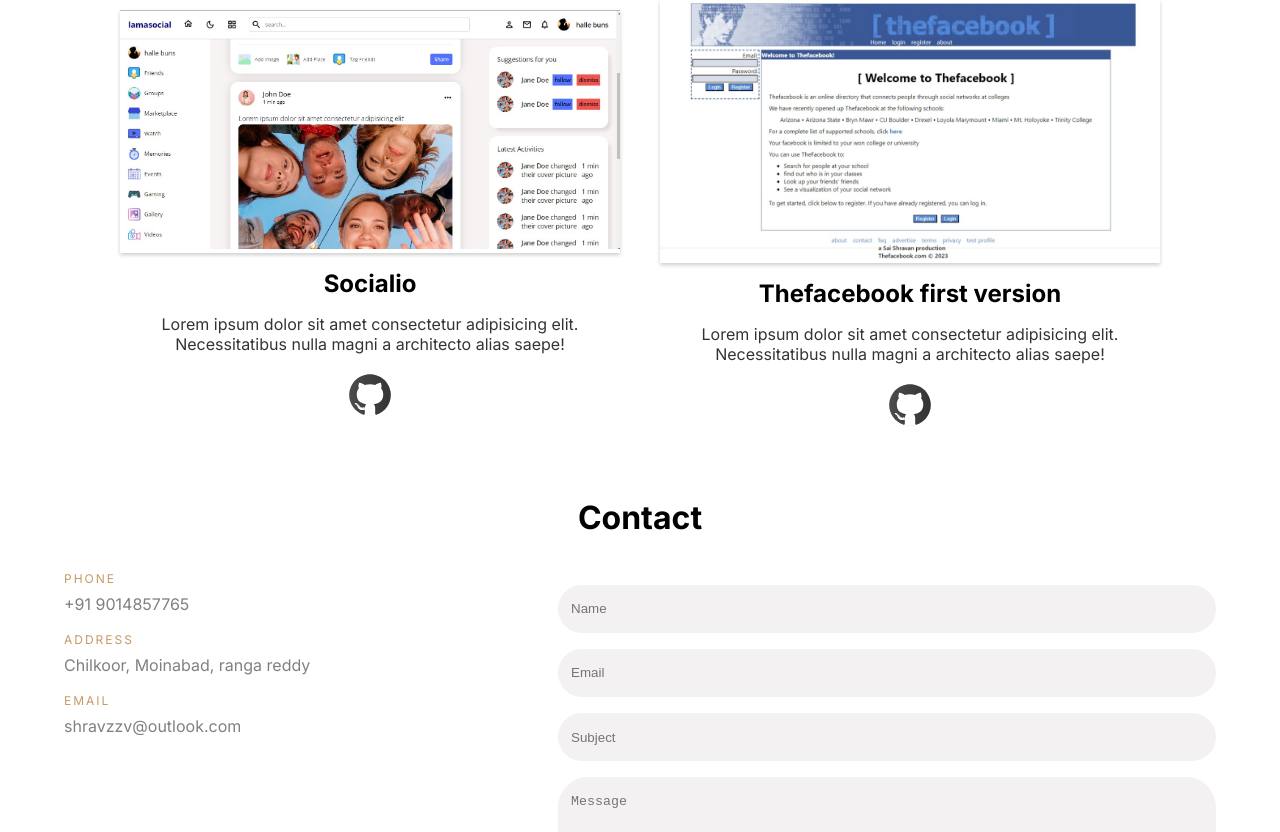
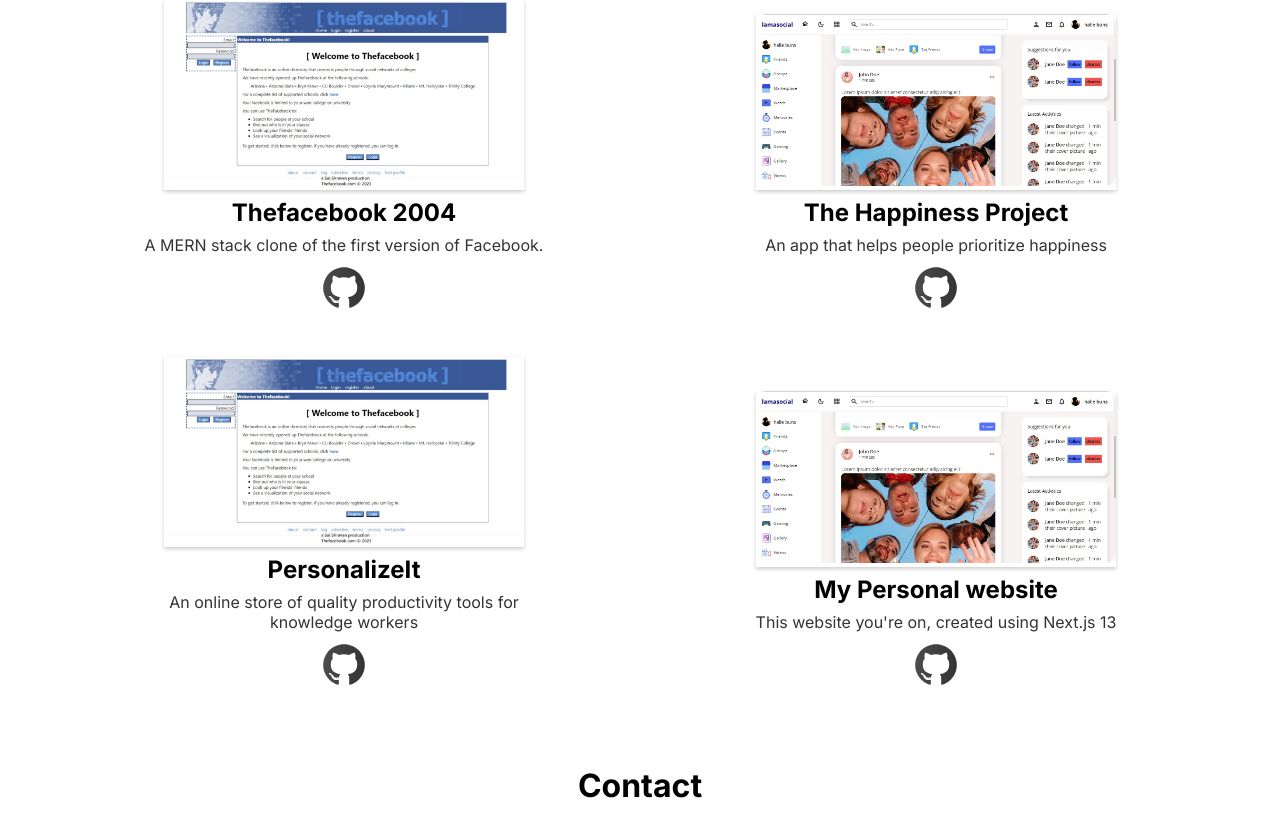
Before and after one commit to shravzzv/Archived-Personal-Website, a Next.js app: page / in a window 1280 px wide. Shown: the part 1965-2797 px from the top of the page. Built offline with nearby package versions, Linux system fonts and the light colour scheme.

Commit message:
chore: update the portfolio section

```diff
--- a/src/components/projects/projects.module.css
+++ b/src/components/projects/projects.module.css
@@ -3,35 +3,31 @@
   max-width: 1200px;
   margin: 0 auto;
   padding: 2em 0;
+  text-align: center;
 }
 
 .heading {
   font-size: 2rem;
   font-weight: 700;
-  text-align: center;
-}
-
-.projects__container {
-  text-align: center;
-  display: flex;
-  flex-direction: column;
-  align-items: center;
-  gap: 2.5em;
-  padding-top: 2em;
+  margin-bottom: 1em;
 }
 
 .project {
   display: flex;
   flex-direction: column;
   align-items: center;
-  gap: 1em;
-  max-width: 325px;
+  gap: 0.5em;
+  max-width: 400px;
+  margin: auto;
+  margin-bottom: 0.5em;
 }
 
 .imgContainer {
   position: relative;
   transition: transform 0.3s ease;
   box-shadow: 0px 2px 4px rgba(0, 0, 0, 0.2);
+  max-width: 90%;
+  height: 70%;
 }
 
 .imgContainer:hover {
@@ -40,8 +36,10 @@
 
 .project__image {
   width: 100%;
-  height: 100%;
+  height: auto;
   object-fit: contain;
+  border: none;
+  border-radius: 10px;
 }
 
 .project__title {
@@ -54,13 +52,10 @@
 
 @media (min-width: 900px) {
   .projects__container {
-    flex-direction: row;
+    display: flex;
+    flex-wrap: wrap;
+    justify-content: center;
     align-items: center;
-    justify-content: center;
-    flex-wrap: wrap;
-  }
-
-  .project {
-    max-width: 500px;
+    gap: 2em;
   }
 }
--- a/src/components/projects/projects.tsx
+++ b/src/components/projects/projects.tsx
@@ -15,34 +15,6 @@
         <div className={styles.projects__container}>
           <div className={styles.project}>
             <Link
-              href='https://social-media-app-five-gamma.vercel.app/'
-              target='blank'
-              className={styles.imgContainer}
-            >
-              <Image
-                src={socialmediaproject}
-                alt='project name'
-                className={styles.project__image}
-              />
-            </Link>
-            <h3 className={styles.project__title}>Socialio</h3>
-            <p className={styles.project__desc}>
-              Lorem ipsum dolor sit amet consectetur adipisicing elit.
-              Necessitatibus nulla magni a architecto alias saepe!
-            </p>
-            <div className={styles.project__socials}>
-              <Link href=''>
-                <Image
-                  src='/social media svgs/github.svg'
-                  alt='github'
-                  width={50}
-                  height={50}
-                />
-              </Link>
-            </div>
-          </div>
-          <div className={styles.project}>
-            <Link
               href='https://thefacebook.vercel.app/'
               target='blank'
               className={styles.imgContainer}
@@ -53,13 +25,105 @@
                 className={styles.project__image}
               />
             </Link>
-            <h3 className={styles.project__title}>Thefacebook first version</h3>
+            <h3 className={styles.project__title}>Thefacebook 2004</h3>
             <p className={styles.project__desc}>
-              Lorem ipsum dolor sit amet consectetur adipisicing elit.
-              Necessitatibus nulla magni a architecto alias saepe!
+              A MERN stack clone of the first version of Facebook.
             </p>
             <div className={styles.project__socials}>
-              <Link href=''>
+              <Link
+                href='https://github.com/shravzzv/thefacebook.comclient'
+                target='_blank'
+              >
+                <Image
+                  src='/social media svgs/github.svg'
+                  alt='github'
+                  width={50}
+                  height={50}
+                />
+              </Link>
+            </div>
+          </div>
+
+          <div className={styles.project}>
+            <Link
+              href='https://happinessproject.vercel.app/'
+              target='blank'
+              className={styles.imgContainer}
+            >
+              <Image
+                src={socialmediaproject}
+                alt='project name'
+                className={styles.project__image}
+              />
+            </Link>
+            <h3 className={styles.project__title}>The Happiness Project</h3>
+            <p className={styles.project__desc}>
+              An app that helps people prioritize happiness
+            </p>
+            <div className={styles.project__socials}>
+              <Link
+                href='https://github.com/shravzzv/thehappinessproject'
+                target='_blank'
+              >
+                <Image
+                  src='/social media svgs/github.svg'
+                  alt='github'
+                  width={50}
+                  height={50}
+                />
+              </Link>
+            </div>
+          </div>
+
+          <div className={styles.project}>
+            <Link
+              href='https://personalizeit.vercel.app'
+              target='blank'
+              className={styles.imgContainer}
+            >
+              <Image
+                src={thefacebookproject}
+                alt='project name'
+                className={styles.project__image}
+              />
+            </Link>
+            <h3 className={styles.project__title}>PersonalizeIt</h3>
+            <p className={styles.project__desc}>
+              An online store of quality productivity tools for knowledge
+              workers
+            </p>
+            <div className={styles.project__socials}>
+              <Link
+                href='https://github.com/shravzzv/templates'
+                target='_blank'
+              >
+                <Image
+                  src='/social media svgs/github.svg'
+                  alt='github'
+                  width={50}
+                  height={50}
+                />
+              </Link>
+            </div>
+          </div>
+
+          <div className={styles.project}>
+            <Link href='#' className={styles.imgContainer}>
+              <Image
+                src={socialmediaproject}
+                alt='this website'
+                className={styles.project__image}
+              />
+            </Link>
+            <h3 className={styles.project__title}>My Personal website</h3>
+            <p className={styles.project__desc}>
+              This website you're on, created using Next.js 13
+            </p>
+            <div className={styles.project__socials}>
+              <Link
+                href='https://github.com/shravzzv/my-portfolio'
+                target='_blank'
+              >
                 <Image
                   src='/social media svgs/github.svg'
                   alt='github'
@@ -76,3 +140,6 @@
 }
 
 export default Projects
+
+// todo: style iframes
+// todo: flex wrap projects
```
